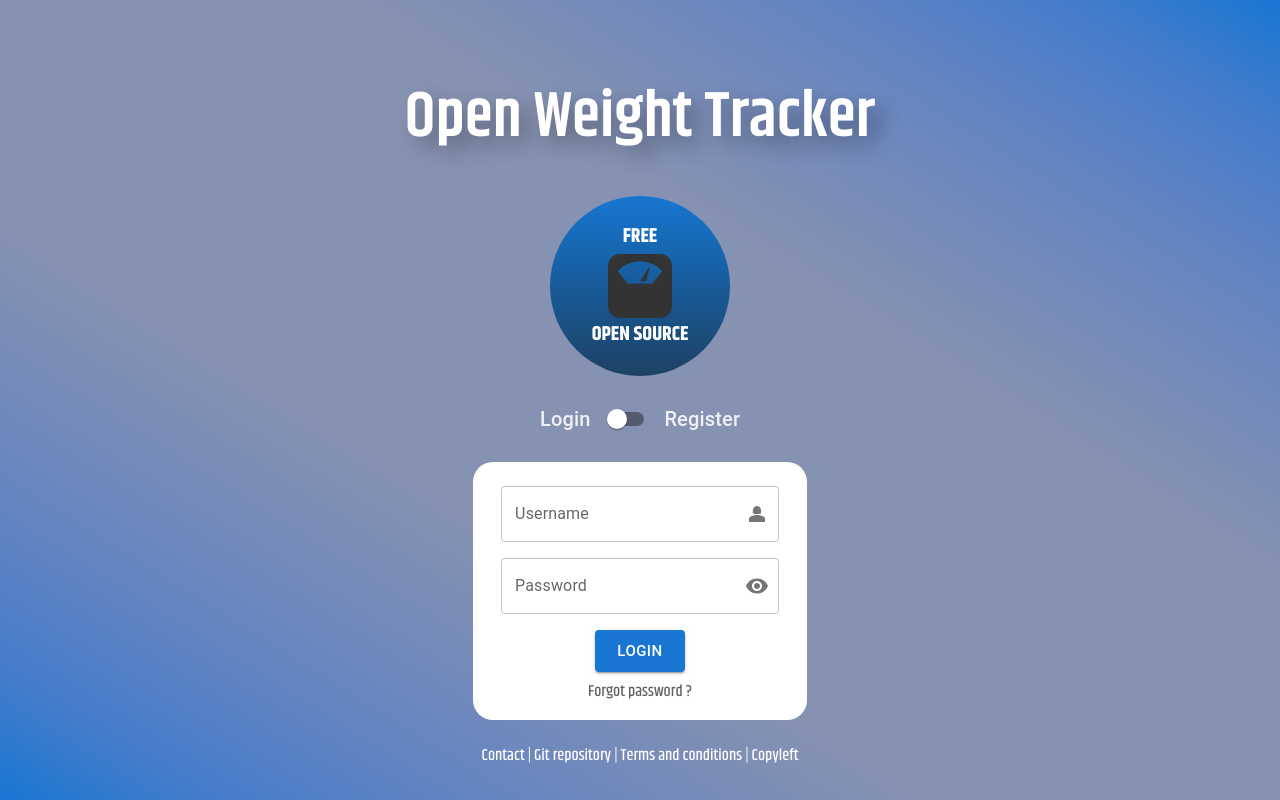
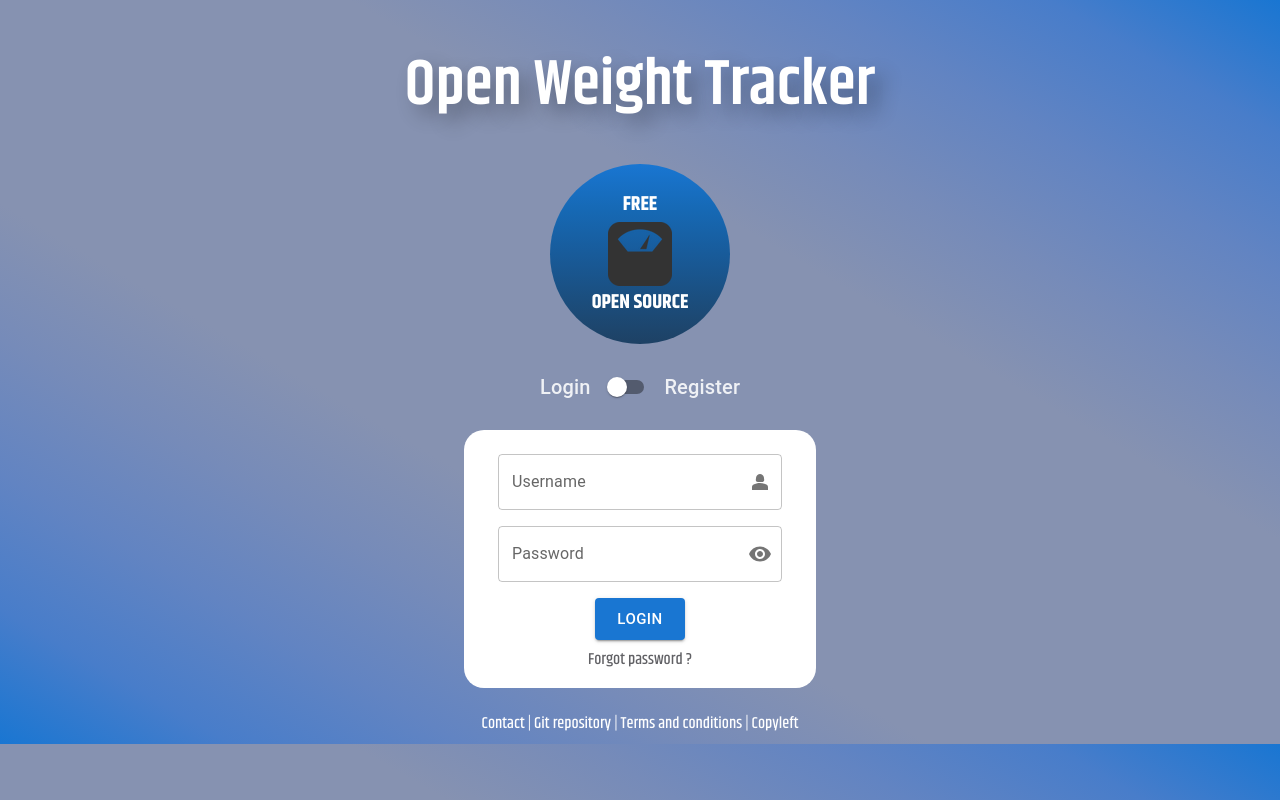
Before and after one commit to quentingenet/open_weight_tracker, a React (Vite) app in the folder owt_front/: page / in a window 1280 px wide. Built offline with nearby package versions, Linux system fonts and the light colour scheme; a web font is replaced by a local one.

Commit message:
Updating style and reducing global padding 2rem

```diff
--- a/owt_front/src/App.css
+++ b/owt_front/src/App.css
@@ -1,6 +1,5 @@
 #root {
     max-width: 1280px;
     margin: 0 auto;
-    padding: 2rem;
     text-align: center;
 }
--- a/owt_front/src/index.css
+++ b/owt_front/src/index.css
@@ -2,6 +2,7 @@
     font-family: 'Khand', Inter, system-ui, Avenir, Helvetica, Arial, sans-serif;
     line-height: 1.5;
     font-weight: 400;
+
     color: rgba(255, 255, 255, 0.87);
     background-image: linear-gradient(
         to right top,
@@ -18,11 +19,7 @@
         #487dca,
         #1976d2
     );
-    width: 100vw;
-    height: 100vh;
-    margin: 0;
-    padding: 0;
-    box-sizing: border-box;
+    background-size: cover;
 }
 
 a {
--- a/owt_front/src/pages/Landpage/Landpage.tsx
+++ b/owt_front/src/pages/Landpage/Landpage.tsx
@@ -12,10 +12,11 @@ export default function Landpage() {
     return (
         <>
             <Grid container>
-                <Grid item xs={12}>
-                    <div className='titleLandpage'>
-                        <h1>Open Weight Tracker</h1>
-                    </div>
+                <Grid
+                    item
+                    xs={12}
+                >
+                    <h1>Open Weight Tracker</h1>
                 </Grid>
                 <Grid item xs={12} display={'flex'} justifyContent={'center'}>
                     <div className='scaleIcon'>
--- a/owt_front/src/pages/Weights/Weights.tsx
+++ b/owt_front/src/pages/Weights/Weights.tsx
@@ -9,7 +9,6 @@ import {
     TableHead,
     TableRow,
     Tooltip,
-    Typography,
 } from '@mui/material';
 import DeleteIcon from '@mui/icons-material/Delete';
 import RemoveRedEyeIcon from '@mui/icons-material/RemoveRedEye';
```
